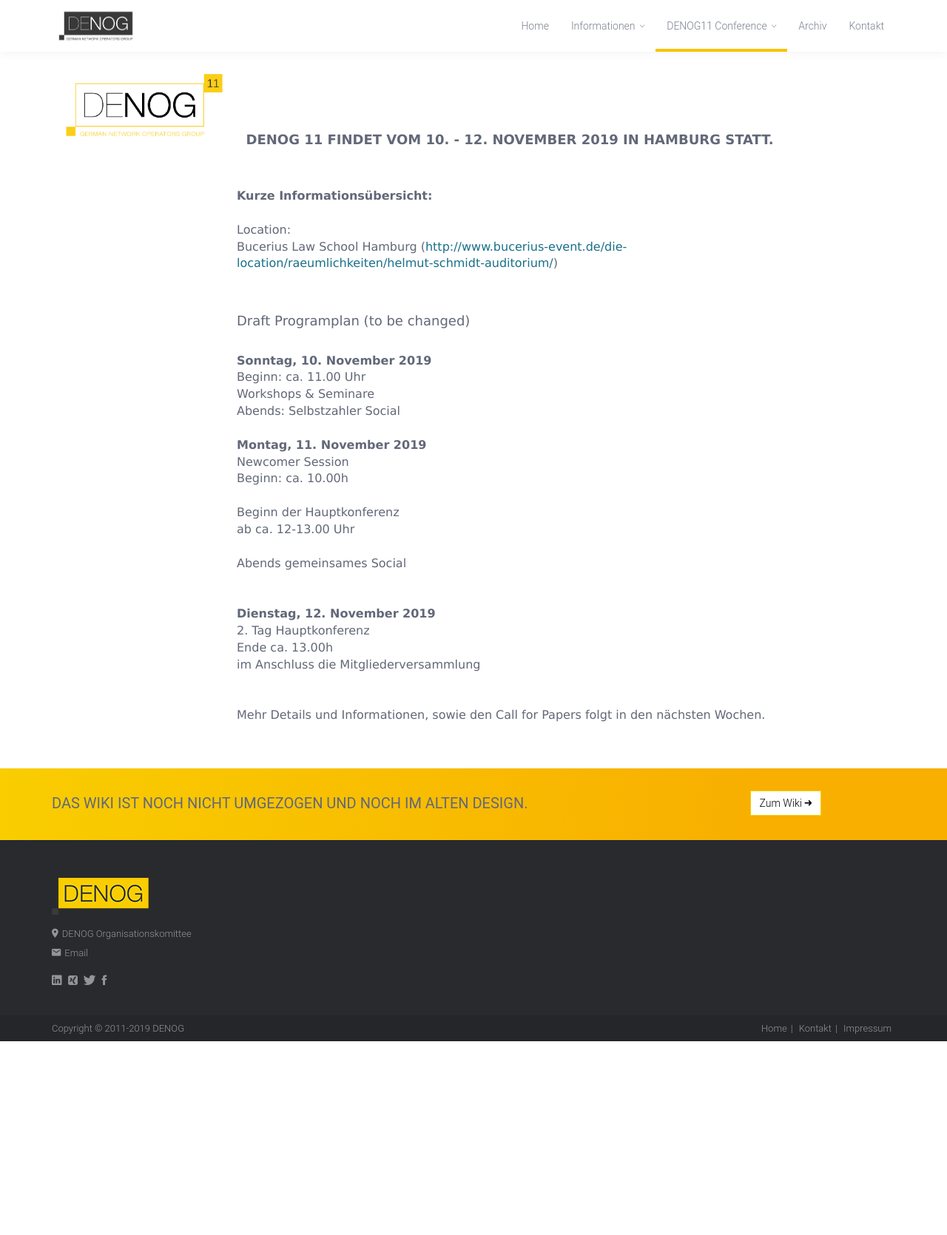
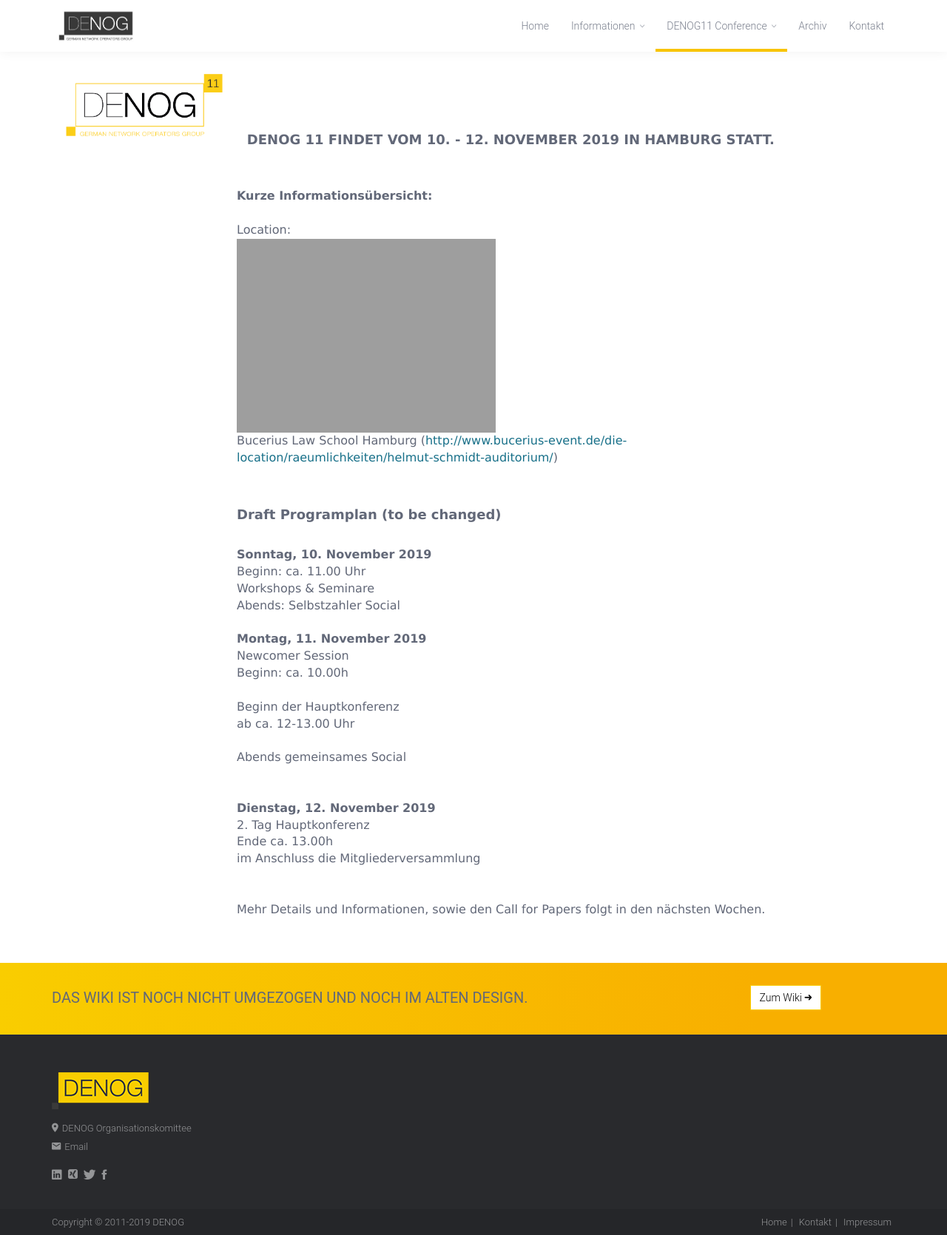
Before and after one commit to denog/denog.github.io, a Jekyll site: the page built from de/meetings/denog11/index.md, in a window 1280 px wide. Shown: the whole page at 74% size. Built offline with Jekyll 4.4.1, drawn with Linux system fonts in a browser that asks for light colours; some web fonts are replaced; before the commit the page ends 1408 px from its top, so only the background shows below that.

Commit message:
Update index.md

```diff
--- a/de/meetings/denog11/index.md
+++ b/de/meetings/denog11/index.md
@@ -22,12 +22,13 @@
             <b>Kurze Informationsübersicht:</b><br>
             <br>
             Location:<br>
+             <img src="https://www.denog.de/images/http://www.bucerius-event.de/fileadmin/_processed_/csm_aussen_auditorium_f39f1fa2e4.jpg" style='width:350px;'><br>
             Bucerius Law School Hamburg
             (<a href='http://www.bucerius-event.de/die-location/raeumlichkeiten/helmut-schmidt-auditorium/' target='_new'>http://www.bucerius-event.de/die-location/raeumlichkeiten/helmut-schmidt-auditorium/</a>)
             <br>
             <br>
             <br>
-            <b><h4>Draft Programplan (to be changed)</h4></b>
+            <h4><b>Draft Programplan (to be changed)</b></h4>
 <br>
 <b>Sonntag, 10. November 2019</b><br>
 Beginn: 	ca. 11.00 Uhr<br>
```
